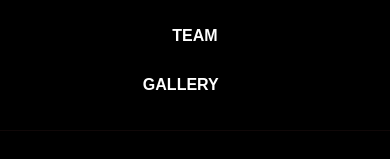
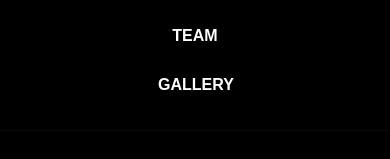
Before and after one commit to swarajjaiswal/SDV-6.0, a React (Create React App) app: page /sdvcomponent in a window 390 px wide. Both pictures are taken after a click on the button 354 px from the left and 53 px from the top of the page. Shown: the part 157-316 px from the top of the page. Built offline with nearby package versions, Linux system fonts and the light colour scheme.

Commit message:
Fixed minor changes in navbar

```diff
--- a/src/components/Navbar/Navbar.css
+++ b/src/components/Navbar/Navbar.css
@@ -1,4 +1,3 @@
-
 .nav-container {
   position: fixed;
   width: 100%;
@@ -81,7 +80,7 @@
     text-transform: uppercase;
   }
   .nav-item:nth-child(4) {
-    padding-right: 12px;
+    margin-right: 12px;
     margin-right: 0px;
   }
 }
@@ -93,7 +92,7 @@
     text-transform: uppercase;
   }
   .nav-item:nth-child(4) {
-    padding-right: 12px;
+    margin-right: 12px;
     margin-right: 0px;
   }
 }
@@ -103,7 +102,7 @@
 }
 
 .nav-item:nth-child(4) {
-  padding-right: 30px;
+  margin-right: 36px;
 }
 
 .nav-item {
@@ -269,6 +268,9 @@
   .nav-item:nth-child(4) {
     animation-delay: 0s;
   }
+  .nav-item:nth-child(4){
+    margin-left: 38px;
+  }
 
   .nav-items {
     display: none;
--- a/src/components/Navbar/Navbar.js
+++ b/src/components/Navbar/Navbar.js
@@ -2,8 +2,7 @@ import React, { useEffect, useState } from 'react';
 import { NavLink } from 'react-router-dom';
 import './Navbar.css';
 
-
-const Navbar = () => {
+export const Navbar = () => {
   const [carPosition, setCarPosition] = useState(100); // Car starts outside the viewport
   const [roadPosition, setRoadPosition] = useState(100); // Road starts outside the viewport
   const [isTransformed, setIsTransformed] = useState(false);
@@ -28,9 +27,6 @@ const Navbar = () => {
 
     return () => clearInterval(carRoadAnimation);
   }, []);
-
-
-
 
   const handleWheelClick = () => {
     const navItems = document.querySelector('.nav-items');
@@ -128,16 +124,16 @@ const Navbar = () => {
           </>
         )}
         <div className={`nav-items ${isMenuOpen ? 'open' : ''}`}>
-          <NavLink to="/" activeClassName="active" className="nav-item">
+          <NavLink to="/" className="nav-item" activeClassName="active">
             Home
           </NavLink>
-          <NavLink to="/sdvcomponent" activeClassName="active" className="nav-item">
+          <NavLink to="/sdvcomponent" className="nav-item" activeClassName="active">
             SDV Components
           </NavLink>
-          <NavLink to="/team" activeClassName="active" className="nav-item">
+          <NavLink to="/team" className="nav-item" activeClassName="active">
             Team
           </NavLink>
-          <NavLink to="/gallery" activeClassName="active" className="nav-item">
+          <NavLink to="/gallery" className="nav-item" activeClassName="active">
             Gallery
           </NavLink>
         </div>
@@ -146,5 +142,4 @@ const Navbar = () => {
   );
 };
 
-
-export default Navbar
+export default Navbar;
--- /dev/null
+++ b/src/components/Sdv Components/Sdvcomponent.js
@@ -0,0 +1,12 @@
+import React from 'react'
+
+
+const Sdvcomponent = () => {
+  return (
+    <div>
+
+    </div>
+  )
+}
+
+export default Sdvcomponent
```
Lines whose indentation alone changed are shown as unchanged.
